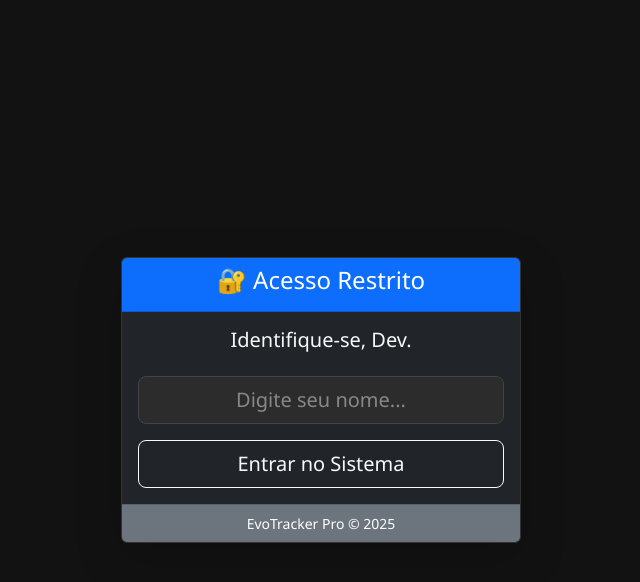
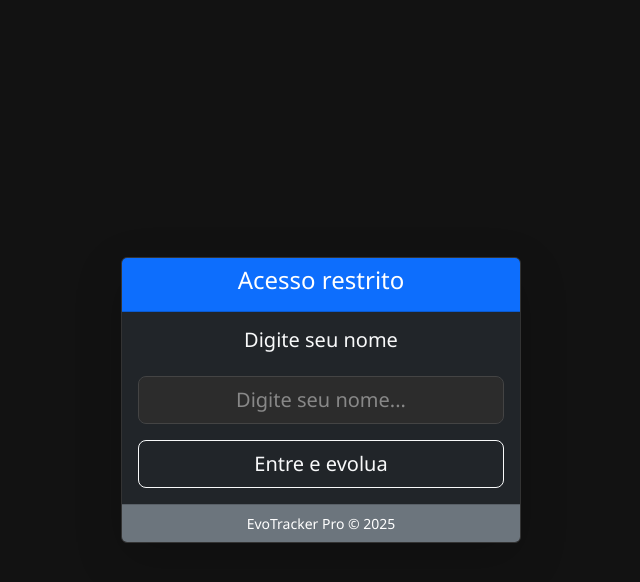
Before and after one commit to Aether-Cd/EvoTracker, a Flask app: page /login in a window 1280 px wide. Shown: the top 582 px of the page, without its empty margins (319-959 px from the left). Run offline with Flask 3, Linux system fonts and the light colour scheme.

Commit message:
alteraçao de detalhes

```diff
--- a/templates/login.html
+++ b/templates/login.html
@@ -25,17 +25,17 @@
 
     <div class="card card-login shadow-lg text-center">
         <div class="card-header bg-primary text-white">
-            <h4>🔐 Acesso Restrito</h4>
+            <h4> Acesso restrito</h4>
         </div>
         <div class="card-body bg-dark">
-            <h5 class="mb-4 text-light">Identifique-se, Dev.</h5>
+            <h5 class="mb-4 text-light">Digite seu nome</h5>
 
             <form action="/login" method="POST">
                 <div class="mb-3">
                     <input type="text" name="nome" class="form-control form-control-lg text-center" placeholder="Digite seu nome..." required>
                 </div>
                 <div class="d-grid">
-                    <button type="submit" class="btn btn-outline-light btn-lg">Entrar no Sistema</button>
+                    <button type="submit" class="btn btn-outline-light btn-lg">Entre e evolua</button>
                 </div>
             </form>
         </div>
```
